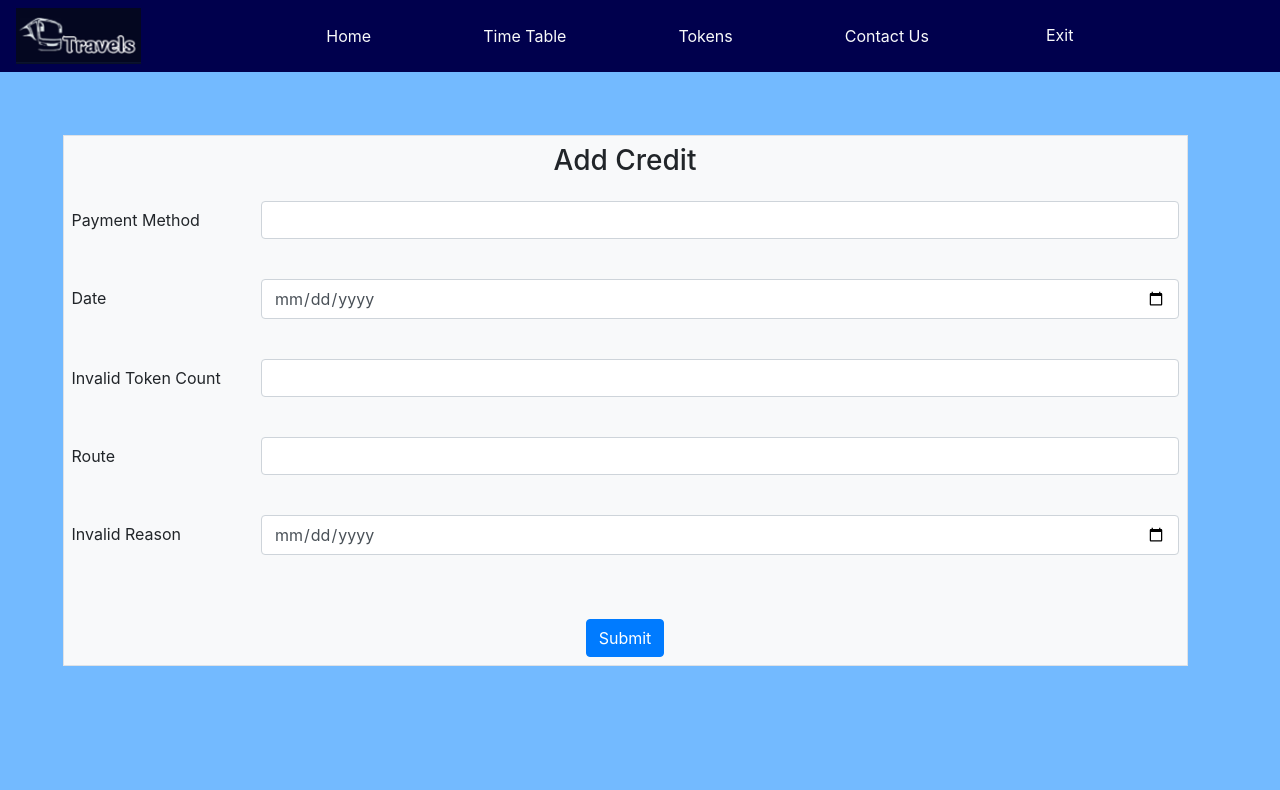
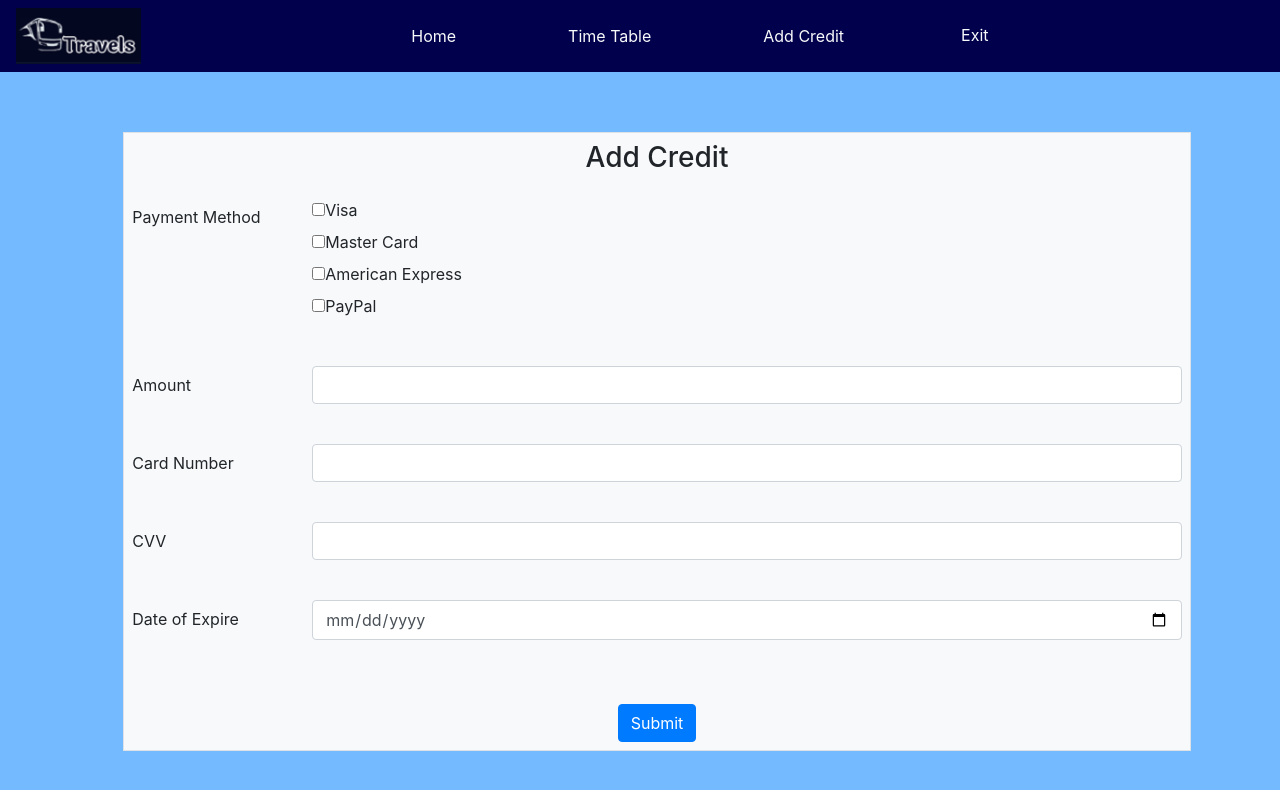
Before and after one commit to Hiroshac/Ticketing_System, a React (Create React App) app in the folder frontend/: page /addcredit in a window 1280 px wide. Shown: the top 790 px of the page. Built offline with nearby package versions, Linux system fonts and the light colour scheme.

Commit message:
add credit page finish

```diff
--- a/frontend/src/component/admin/PublicTransportManager/AllocateInspector.js
+++ b/frontend/src/component/admin/PublicTransportManager/AllocateInspector.js
@@ -75,7 +75,7 @@ useEffect(() => {
                           <div className='border shadow rounded-3 bg-light'>
                               <form onSubmit={allocate} className='mx-5 mt-5 mb-5'>
                                     <div class="form-group">
-                                      <label>Allocated inspector ID</label>
+                                      <label>Allocated inspector Name</label>
                                       <input class="form-control" onChange={(e)=>setInspectorid(e.target.value)} />
                                     </div>
                                     <div class="form-group">
--- a/frontend/src/component/common/NavBar.js
+++ b/frontend/src/component/common/NavBar.js
@@ -34,24 +34,19 @@ export const NavBar = () => {
           id="navbarSupportedContent"
         >
           <ul class="navbar-nav justify-content-center ">
-            <li class="nav-item  mx-5">
-              <a class="nav-link text-light" href="/">
+          <li class="nav-item mx-5">
+              <a class="nav-link text-light" href="localdash">
                 Home
               </a>
             </li>
             <li class="nav-item mx-5">
-              <a class="nav-link text-light" href="#">
+              <a class="nav-link text-light" href="gettable">
                 Time Table
               </a>
             </li>
             <li class="nav-item mx-5">
-              <a class="nav-link text-light" href="#">
-                Tokens
-              </a>
-            </li>
-            <li class="nav-item mx-5">
-              <a class="nav-link text-light" href="#">
-                Contact Us
+              <a class="nav-link text-light" href="addcredit">
+                Add Credit
               </a>
             </li>
             <li class="nav-item mx-5">
--- a/frontend/src/component/user/Guest/AddCredit.js
+++ b/frontend/src/component/user/Guest/AddCredit.js
@@ -1,9 +1,11 @@
 import { useState, React, useEffect} from 'react';
+import { useNavigate } from 'react-router-dom';
 import axios from 'axios';
 import Swal from "sweetalert2";
-import { SideNav } from '../../admin/SideNav';
 
 export const AddCredit = () => {
+
+  const navi = useNavigate();
 
     async function SweatAlert(text, item) {
         Swal.fire({
@@ -35,7 +37,8 @@ export const AddCredit = () => {
       {
         axios.post('http://localhost:5000/credit/add', credit);
         SweatAlert('Credit added successfully', 'success')
-        // navigate('/getinvalidtokens')
+        navi("/addcredit")
+        // window.location.reload(false);
       }
     } catch (err) {
       // Handle Error Here
@@ -46,7 +49,7 @@ export const AddCredit = () => {
   return (
     <div>
             <div className='row ' style={{width:"100%"}}>
-            <div className='col'>
+            <div className='col'  style={{width:"70%",marginLeft:"5%"}}>
               <form className='' onSubmit={addCredit}>
                     <div style={{width:"90%", marginTop:"5%",marginLeft:"5%"}}>
                     <div className='border shadow rounded-3 bg-light p-2'>
@@ -54,26 +57,33 @@ export const AddCredit = () => {
                     <div class="form-group row">
                                 <label  class="col-sm-2 col-form-label">Payment Method</label>
                                 <div class="col-sm-10">
-                                <input type="password" class="form-control"  onChange={(e)=>setMethod(e.target.value)}/>
+                                <input type="checkbox"  onChange={(e)=>setMethod(e.target.value)}/>
+                                <label> Visa</label><br></br>
+                                <input type="checkbox" onChange={(e)=>setMethod(e.target.value)}/>
+                                <label> Master Card</label><br></br>
+                                <input type="checkbox" onChange={(e)=>setMethod(e.target.value)}/>
+                                <label> American Express</label><br></br>
+                                <input type="checkbox" onChange={(e)=>setMethod(e.target.value)}/>
+                                <label> PayPal</label><br></br>
                                 </div>
                             </div>
                             <br></br>
                             <div class="form-group row">
-                                <label class="col-sm-2 col-form-label">Date</label>
+                                <label class="col-sm-2 col-form-label">Amount</label>
                                 <div class="col-sm-10">
-                                <input type="date" class="form-control"  onChange={(e)=>setAmount(e.target.value)}  />
+                                <input class="form-control"  onChange={(e)=>setAmount(e.target.value)}  />
                                 </div>
                             </div>
                             <br></br>
                             <div class="form-group row">
-                                <label  class="col-sm-2 col-form-label">Invalid Token Count</label>
+                                <label  class="col-sm-2 col-form-label">Card Number</label>
                                 <div class="col-sm-10">
                                 <input class = "form-control text-box single-line inputNumeric" type="number"  onChange={(e)=>setCardno(e.target.value)}/>
                                 </div>
                             </div>
                             <br></br>
                             <div class="form-group row">
-                                <label class="col-sm-2 col-form-label">Route</label>
+                                <label class="col-sm-2 col-form-label">CVV</label>
                                 <div class="col-sm-10">
                                 <input class = "form-control text-box single-line inputNumeric" type="number"  onChange={(e)=>setCvv(e.target.value)}/>
                                 </div>
@@ -81,7 +91,7 @@ export const AddCredit = () => {
                             </div>
                             <br></br>
                             <div class="form-group row">
-                                <label  class="col-sm-2 col-form-label">Invalid Reason</label>
+                                <label  class="col-sm-2 col-form-label"> Date of Expire</label>
                                 <div class="col-sm-10">
                                 <input type="date" class="form-control" onChange={(e)=>setExpire(e.target.value)}/>
                                 </div>
```
